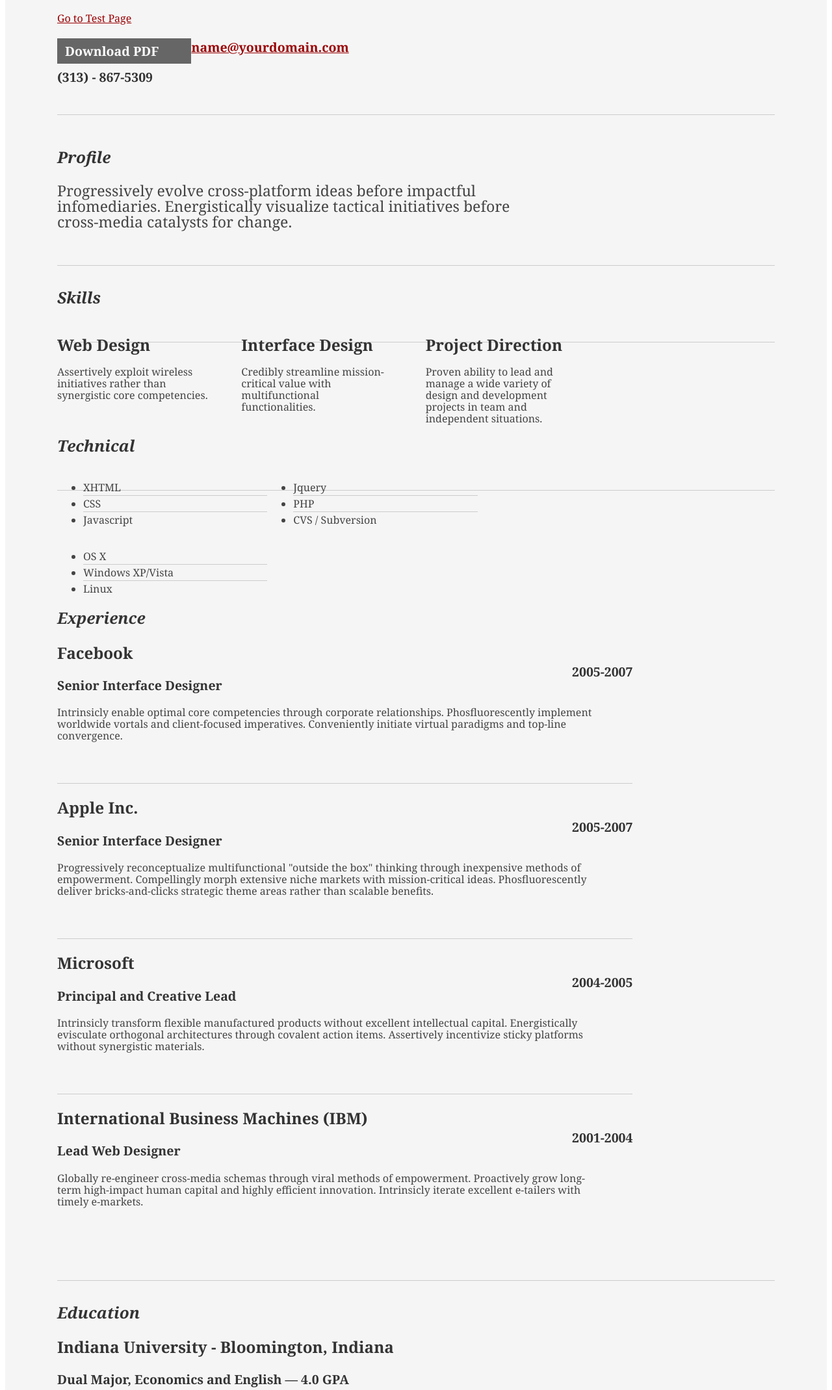
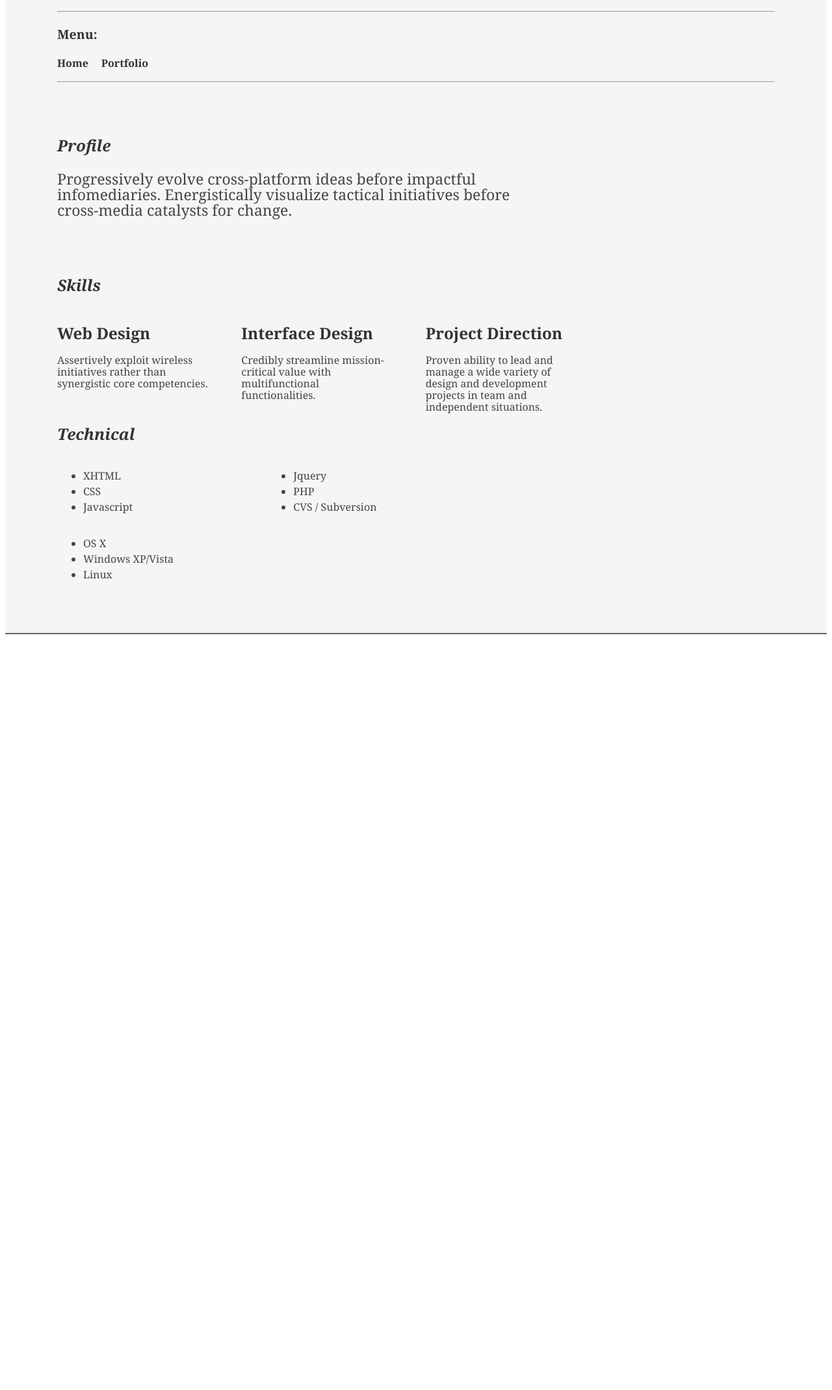
Before and after one commit to rmlecturer/cv, a plain HTML site: page index.html in a window 1280 px wide. Shown: the part 271-2410 px from the top of the page at 65% size. After the commit the page ends 1327 px from the top, so only its background shows below. Drawn offline with Linux system fonts and the light colour scheme.

Commit message:
Add files via upload

```diff
--- a/index.html
+++ b/index.html
@@ -6,9 +6,6 @@
     <title>Robert McCormack - CV</title>
     <link rel="stylesheet" href="resume.css">
 </head>
-
-
-
 <body>
     <div id="doc2" class="yui-t7">
         <div id="inner">
@@ -17,15 +14,18 @@
                     <div class="yui-u first">
                         <h1>Robert McCormack</h1>
                         <h2>Lecturer</h2>
-			<a href="test.html">Go to Test Page</a>
+                        <!-- Menu -->
+                        <nav>
+							<hr>
+                            <h3>Menu:</h3>
+                            <ul class="menu">
+                                <li><a href="index.html">Home</a></li>
+                                <li><a href="portfolio.html">Portfolio</a></li>
+                            </ul>
+							<hr>
+                        </nav>
                     </div>
-                    <div class="yui-u">
-                        <div class="contact-info">
-                            <h3><a id="pdf" href="#">Download PDF</a></h3>
-                            <h3><a href="mailto:name@yourdomain.com">name@yourdomain.com</a></h3>
-                            <h3>(313) - 867-5309</h3>
-                        </div>
-                    </div>
+
                 </div>
             </div>
             <div id="bd">
@@ -82,49 +82,14 @@
                         </div>
                         <div class="yui-gf">
                             <div class="yui-u first">
-                                <h2>Experience</h2>
-                            </div>
-                            <div class="yui-u">
-                                <div class="job">
-                                    <h2>Facebook</h2>
-                                    <h3>Senior Interface Designer</h3>
-                                    <h4>2005-2007</h4>
-                                    <p>Intrinsicly enable optimal core competencies through corporate relationships. Phosfluorescently implement worldwide vortals and client-focused imperatives. Conveniently initiate virtual paradigms and top-line convergence.</p>
-                                </div>
-                                <div class="job">
-                                    <h2>Apple Inc.</h2>
-                                    <h3>Senior Interface Designer</h3>
-                                    <h4>2005-2007</h4>
-                                    <p>Progressively reconceptualize multifunctional "outside the box" thinking through inexpensive methods of empowerment. Compellingly morph extensive niche markets with mission-critical ideas. Phosfluorescently deliver bricks-and-clicks strategic theme areas rather than scalable benefits.</p>
-                                </div>
-                                <div class="job">
-                                    <h2>Microsoft</h2>
-                                    <h3>Principal and Creative Lead</h3>
-                                    <h4>2004-2005</h4>
-                                    <p>Intrinsicly transform flexible manufactured products without excellent intellectual capital. Energistically evisculate orthogonal architectures through covalent action items. Assertively incentivize sticky platforms without synergistic materials.</p>
-                                </div>
-                                <div class="job last">
-                                    <h2>International Business Machines (IBM)</h2>
-                                    <h3>Lead Web Designer</h3>
-                                    <h4>2001-2004</h4>
-                                    <p>Globally re-engineer cross-media schemas through viral methods of empowerment. Proactively grow long-term high-impact human capital and highly efficient innovation. Intrinsicly iterate excellent e-tailers with timely e-markets.</p>
-                                </div>
-                            </div>
-                        </div>
-                        <div class="yui-gf last">
-                            <div class="yui-u first">
-                                <h2>Education</h2>
-                            </div>
-                            <div class="yui-u">
-                                <h2>Indiana University - Bloomington, Indiana</h2>
-                                <h3>Dual Major, Economics and English — <strong>4.0 GPA</strong></h3>
+                                <!-- Additional content here -->
                             </div>
                         </div>
                     </div>
                 </div>
             </div>
             <div id="ft">
-                <p>Jonathan Doe — <a href="mailto:name@yourdomain.com">name@yourdomain.com</a> — (313) - 867-5309</p>
+                <p></p>
             </div>
         </div>
     </div>
--- a/resume.css
+++ b/resume.css
@@ -1,14 +1,3 @@
-/*
----------------------------------------------------------------------------------
-	STRIPPED DOWN RESUME TEMPLATE
-    html resume
-
-    v0.9: 5/28/09
-
-    design and code by: thingsthatarebrown.com
-                        (matt brown)
----------------------------------------------------------------------------------
-*/
 
 
 .msg { padding: 10px; background: #222; position: relative; }
@@ -19,15 +8,15 @@
 /* //-- yui-grids style overrides -- */
 body { font-family: Georgia; color: #444; }
 #inner { padding: 10px 80px; margin: 80px auto; background: #f5f5f5; border: solid #666; border-width: 8px 0 2px 0; }
-.yui-gf { margin-bottom: 2em; padding-bottom: 2em; border-bottom: 1px solid #ccc; }
+.yui-gf { margin-bottom: 2em; padding-bottom: 2em; }
 
 /* //-- header, body, footer -- */
-#hd { margin: 2.5em 0 3em 0; padding-bottom: 1.5em; border-bottom: 1px solid #ccc }
+#hd { margin: 2.5em 0 3em 0; padding-bottom: 1.5em; }
 #hd h2 { text-transform: uppercase; letter-spacing: 2px; }
 #bd, #ft { margin-bottom: 2em; }
 
 /* //-- footer -- */
-#ft { padding: 1em 0 5em 0; font-size: 92%; border-top: 1px solid #ccc; text-align: center; }
+#ft { padding: 1em 0 5em 0; font-size: 92%; text-align: center; }
 #ft p { margin-bottom: 0; text-align: center;   }
 
 /* //-- core typography and style -- */
@@ -39,24 +28,22 @@
 a { color: #990003 }
 a:hover { text-decoration: none; }
 strong { font-weight: bold; }
-li { line-height: 24px; border-bottom: 1px solid #ccc; }
+li { line-height: 24px; }
 p.enlarge { font-size: 144%; padding-right: 6.5em; line-height: 24px; }
 p.enlarge span { color: #000 }
 .contact-info { margin-top: 7px; }
 .first h2 { font-style: italic; }
-.last { border-bottom: 0 }
-
+.last { }
 
 /* //-- section styles -- */
-
 a#pdf { display: block; float: left; background: #666; color: white; padding: 6px 50px 6px 12px; margin-bottom: 6px; text-decoration: none;  }
 a#pdf:hover { background: #222; }
 
-.job { position: relative; margin-bottom: 1em; padding-bottom: 1em; border-bottom: 1px solid #ccc; }
+.job { position: relative; margin-bottom: 1em; padding-bottom: 1em; }
 .job h4 { position: absolute; top: 0.35em; right: 0 }
 .job p { margin: 0.75em 0 3em 0; }
 
-.last { border: none; }
+.last { }
 .skills-list {  }
 .skills-list ul { margin: 0; }
 .skills-list li { margin: 3px 0; padding: 3px 0; }
@@ -70,3 +57,37 @@
 /* --// override to force 1/8th width grids -- */
 .yui-gf .yui-u{width:80.2%;}
 .yui-gf div.first{width:12.3%;}
+
+/* Menu styles */
+nav {
+    margin-top: 20px;
+}
+.menu {
+    list-style: none;
+    padding: 0;
+    display: flex;
+    gap: 20px;
+}
+.menu li {
+    display: inline;
+}
+.menu a {
+    text-decoration: none;
+    color: #333;
+    font-weight: bold;
+}
+.menu a:hover {
+    text-decoration: underline;
+    font-size: 1.1em; /*  bigger text */
+    font-weight: bold; /* Bold text */
+}
+
+
+.hr {
+display: block;
+height: 1px;
+border: 0;
+border-top: 1px solid #ccc;
+margin: 1em 0;
+padding: 0;
+}
```
Also changed, not shown: portfolio.html (added, +68 -0 lines).
